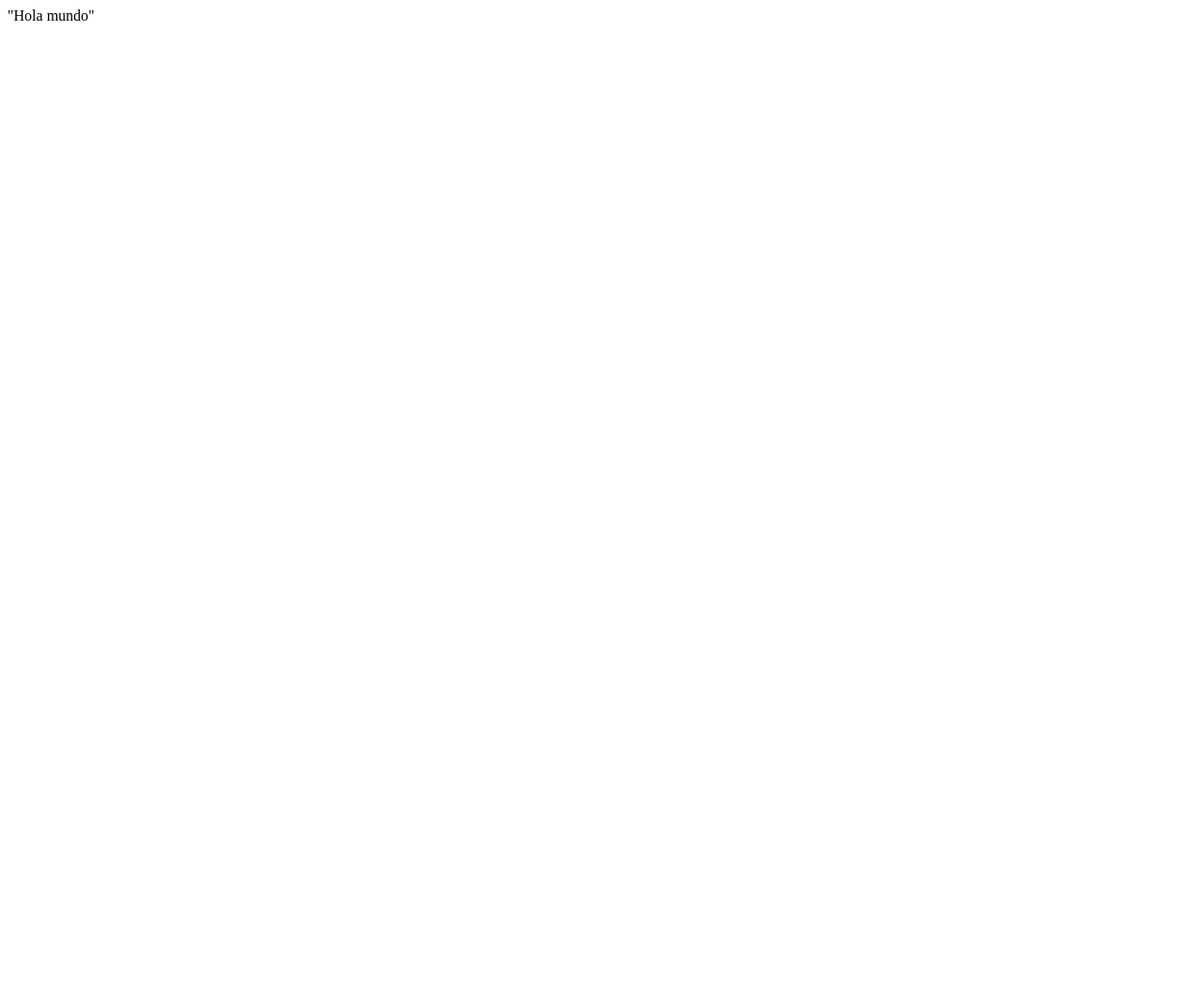
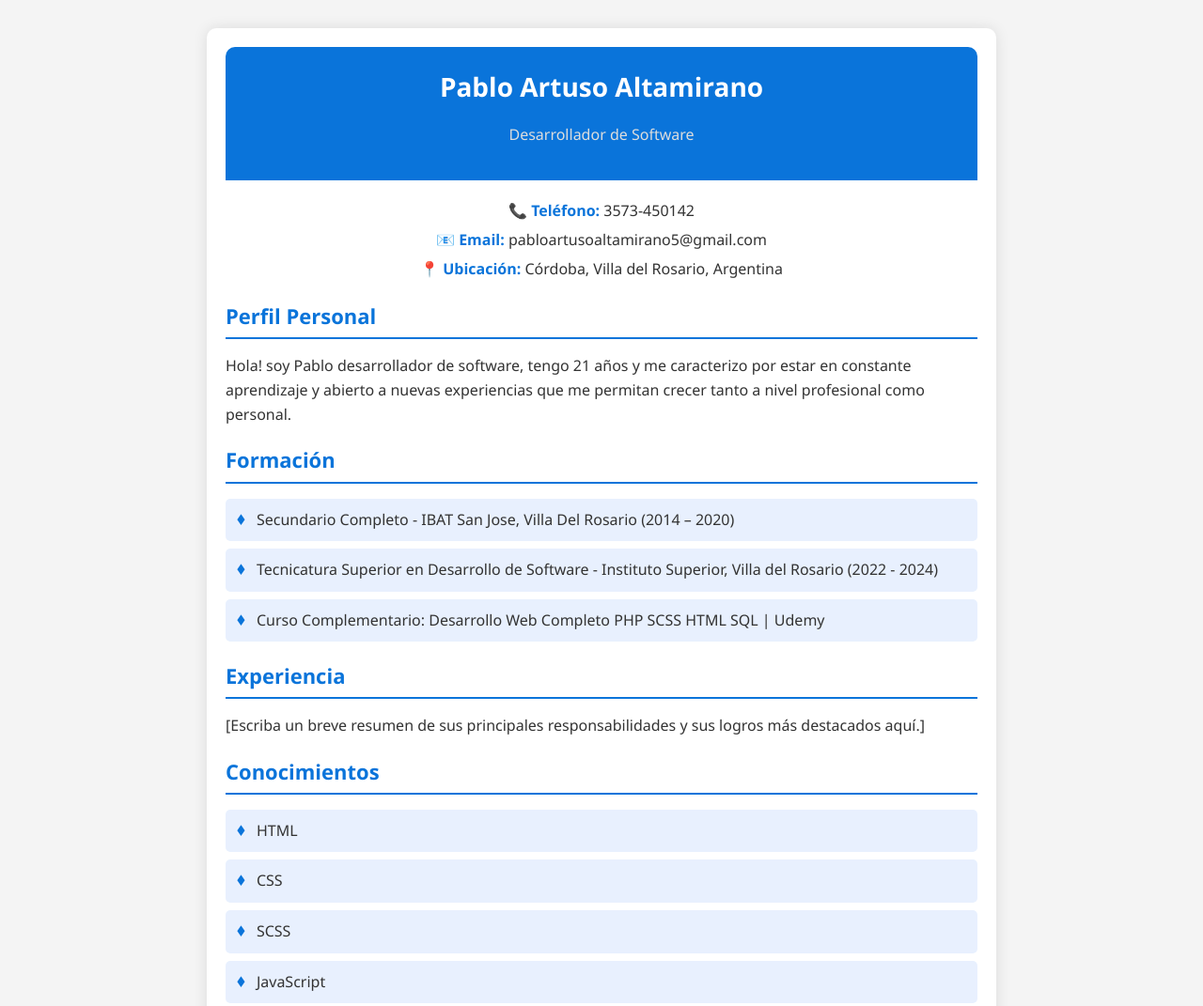
Before and after one commit to Pablo-Artuso-Altamirano/Pablo-Artuso-Altamirano.github.io, a plain HTML site: page index.html in a window 1280 px wide. Shown: the top 1071 px of the page at 94% size. Before the commit the page ends 800 px from the top, so only its background shows below. Drawn offline with Linux system fonts and the light colour scheme.

Commit message:
Editando

```diff
--- a/index.html
+++ b/index.html
@@ -1 +1,82 @@
-"Hola mundo"
+<!DOCTYPE html>
+<html lang="es">
+
+<head>
+    <meta charset="UTF-8">
+    <meta name="viewport" content="width=device-width, initial-scale=1.0">
+    <title>Pablo Artuso Altamirano - Desarrollador de Software</title>
+    <link rel="stylesheet" href="styles.css">
+</head>
+
+<body>
+    <div class="container">
+        <header class="header">
+            <h1>Pablo Artuso Altamirano</h1>
+            <p class="subtitle">Desarrollador de Software</p>
+        </header>
+
+        <div class="contact-info">
+            <p>📞 <span>Teléfono:</span> 3573-450142</p>
+            <p>📧 <span>Email:</span> pabloartusoaltamirano5@gmail.com</p>
+            <p>📍 <span>Ubicación:</span> Córdoba, Villa del Rosario, Argentina</p>
+        </div>
+
+        <div class="profile">
+            <h2 class="section-title">Perfil Personal</h2>
+            <p>Hola! soy Pablo desarrollador de software, tengo 21 años y me caracterizo por estar en constante aprendizaje y abierto a nuevas experiencias que me permitan crecer tanto a nivel profesional como personal.</p>
+        </div>
+
+        <div class="education">
+            <h2 class="section-title">Formación</h2>
+            <ul>
+                <li>Secundario Completo - IBAT San Jose, Villa Del Rosario (2014 – 2020)</li>
+                <li>Tecnicatura Superior en Desarrollo de Software - Instituto Superior, Villa del Rosario (2022 - 2024)</li>
+                <li>Curso Complementario: Desarrollo Web Completo PHP SCSS HTML SQL | Udemy</li>
+            </ul>
+        </div>
+
+        <div class="experience">
+            <h2 class="section-title">Experiencia</h2>
+            <p>[Escriba un breve resumen de sus principales responsabilidades y sus logros más destacados aquí.]</p>
+        </div>
+
+        <div class="skills">
+            <h2 class="section-title">Conocimientos</h2>
+            <ul>
+                <li>HTML</li>
+                <li>CSS</li>
+                <li>SCSS</li>
+                <li>JavaScript</li>
+                <li>PHP</li>
+                <li>MySQL</li>
+            </ul>
+        </div>
+
+        <div class="aptitudes">
+            <h2 class="section-title">Aptitudes</h2>
+            <ul>
+                <li>Trabajo en Equipo</li>
+                <li>Gestión del Tiempo</li>
+                <li>Responsabilidad</li>
+                <li>Empatía</li>
+                <li>Capacidad de Aprendizaje</li>
+            </ul>
+        </div>
+
+        <div class="languages">
+            <h2 class="section-title">Idiomas</h2>
+            <ul>
+                <li>Español (nativo)</li>
+                <li>Inglés (básico)</li>
+            </ul>
+        </div>
+
+        <div class="links">
+            <h2 class="section-title">Enlaces Profesionales</h2>
+            <a href="https://github.com/Pablo-Artuso-Altamirano" class="button">GitHub</a>
+            <a href="https://www.linkedin.com/in/pablo-artuso-920829195" class="button">LinkedIn</a>
+        </div>
+    </div>
+
+</body>
+</html>
--- /dev/null
+++ b/styles.css
@@ -0,0 +1,108 @@
+/* Estilo general */
+body {
+    font-family: 'Segoe UI', Tahoma, Geneva, Verdana, sans-serif;
+    margin: 0;
+    padding: 0;
+    background-color: #f4f4f4;
+    color: #333;
+    line-height: 1.6;
+}
+
+/* Contenedor principal */
+.container {
+    max-width: 800px;
+    margin: 30px auto;
+    background: #fff;
+    padding: 20px;
+    border-radius: 10px;
+    box-shadow: 0 0 15px rgba(0, 0, 0, 0.1);
+}
+
+/* Encabezado */
+.header {
+    text-align: center;
+    background-color: #0a74da;
+    color: #fff;
+    padding: 20px;
+    border-radius: 10px 10px 0 0;
+}
+
+.header h1 {
+    margin: 0;
+    font-size: 28px;
+}
+
+.subtitle {
+    font-size: 16px;
+    color: #ddd;
+}
+
+/* Información de contacto */
+.contact-info {
+    margin: 20px 0;
+    text-align: center;
+}
+
+.contact-info p {
+    margin: 5px 0;
+}
+
+.contact-info span {
+    font-weight: bold;
+    color: #0a74da;
+}
+
+/* Títulos de sección */
+.section-title {
+    font-size: 22px;
+    color: #0a74da;
+    border-bottom: 2px solid #0a74da;
+    margin-bottom: 10px;
+    padding-bottom: 5px;
+}
+
+/* Listas de habilidades y formación */
+ul {
+    list-style: none;
+    padding: 0;
+}
+
+ul li {
+    background: #e8f0fe;
+    padding: 10px;
+    margin-bottom: 8px;
+    border-radius: 5px;
+    display: flex;
+    align-items: center;
+}
+
+ul li:before {
+    content: "♦";
+    color: #0a74da;
+    font-weight: bold;
+    margin-right: 10px;
+}
+
+/* Botones de enlaces */
+.links .button {
+    display: inline-block;
+    padding: 10px 15px;
+    margin-top: 10px;
+    background-color: #0a74da;
+    color: #fff;
+    text-decoration: none;
+    border-radius: 5px;
+    transition: background-color 0.3s ease;
+}
+
+.links .button:hover {
+    background-color: #005bb5;
+}
+
+.links a {
+    margin-right: 10px;
+}
+
+.links {
+    text-align: center;
+}
```
